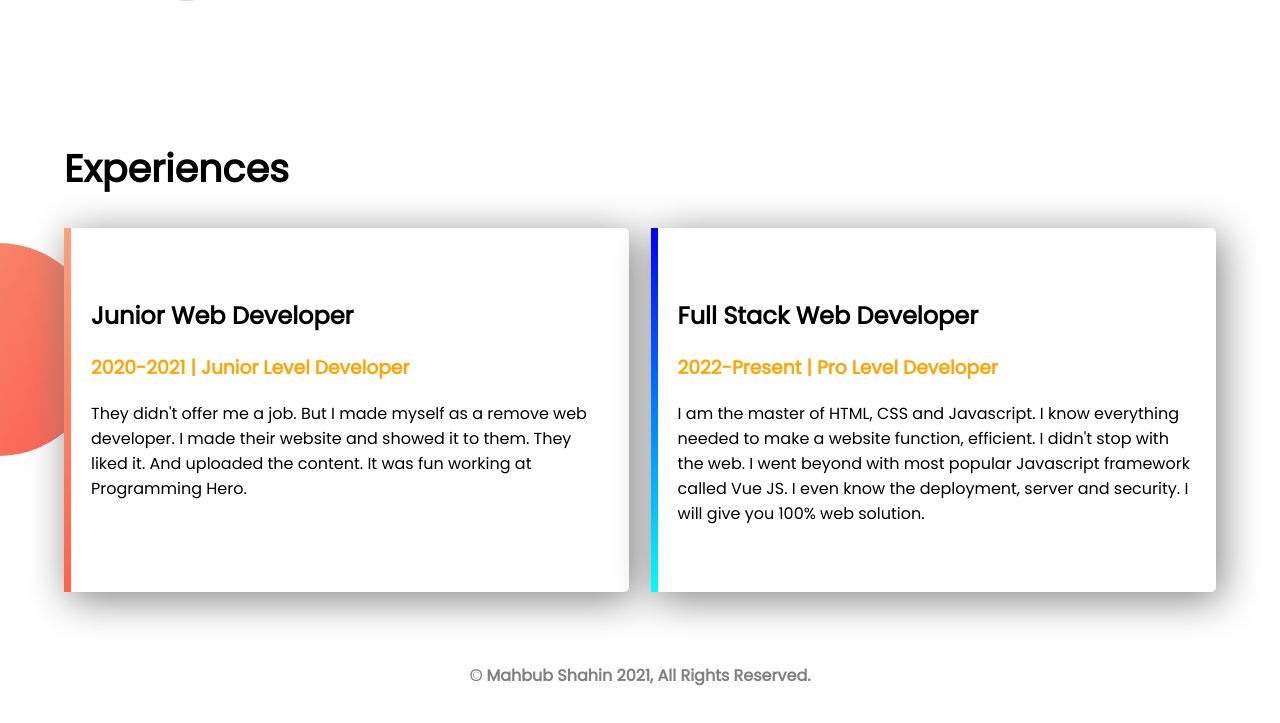
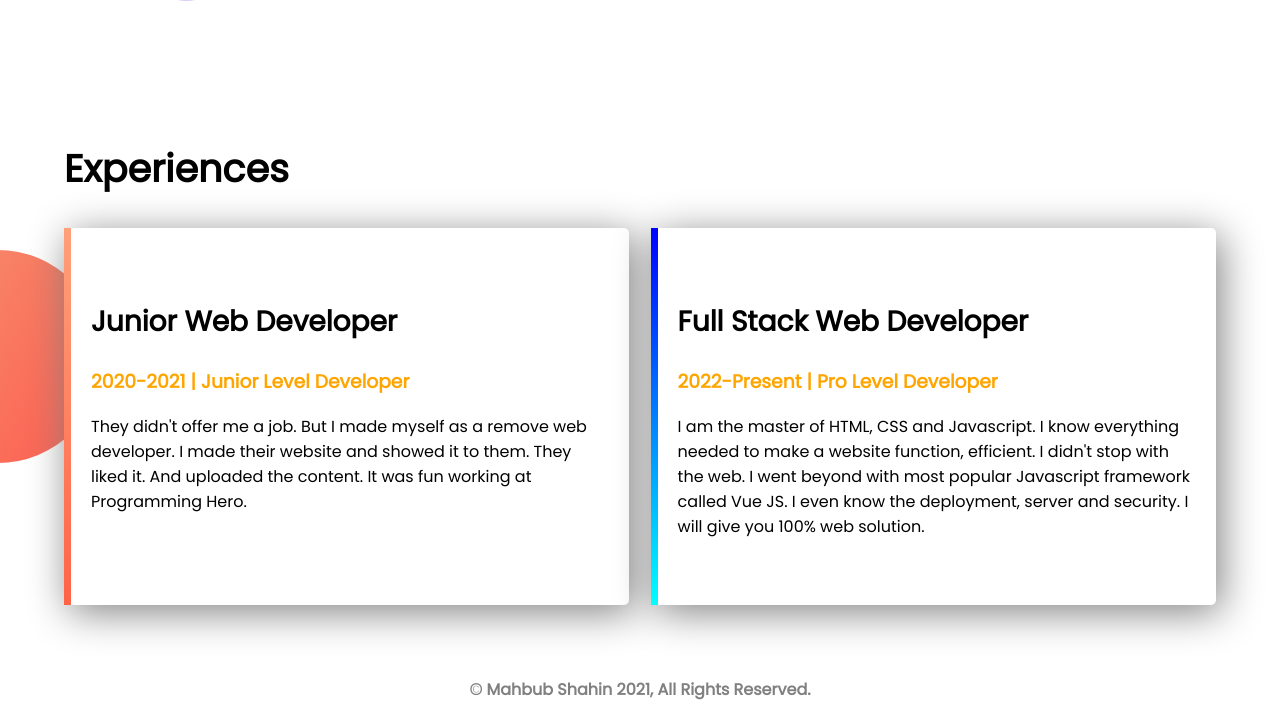
Before and after one commit to Mahbub-Shahin/web-portfolio, a plain HTML site: page index.html in a window 1280 px wide. Shown: the part 1287-2010 px from the top of the page. Drawn offline with Linux system fonts and the light colour scheme.

Commit message:
Complete Project

```diff
--- a/style.css
+++ b/style.css
@@ -81,6 +81,9 @@ body{
 .experience-section .row .col h3{
 color: orange;
 }
+.experience-section .row-2 .col h2{
+    font-size: 28px;
+}
 .experience-section .row-2 .col{
     padding: 50px 20px;
     box-shadow: 5px 7px 40px grey;
@@ -100,6 +103,8 @@ color: orange;
 .experience-section .row-3{
     padding-top: 50px;
 }
+
+/*=========== Footer Section Design ===========*/
 .footer{
     display: flex;
     justify-content: center;
```
Also changed, not shown: index.html (+3 -0 lines).
